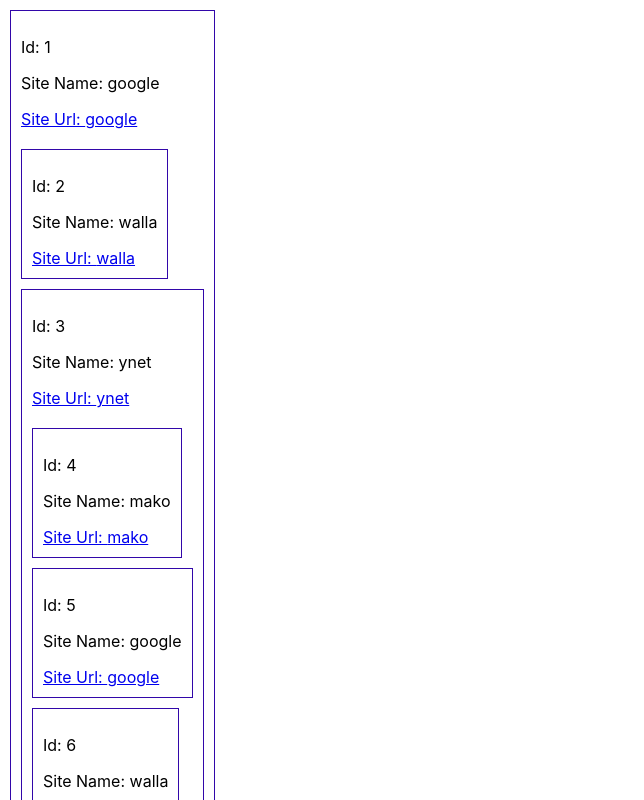
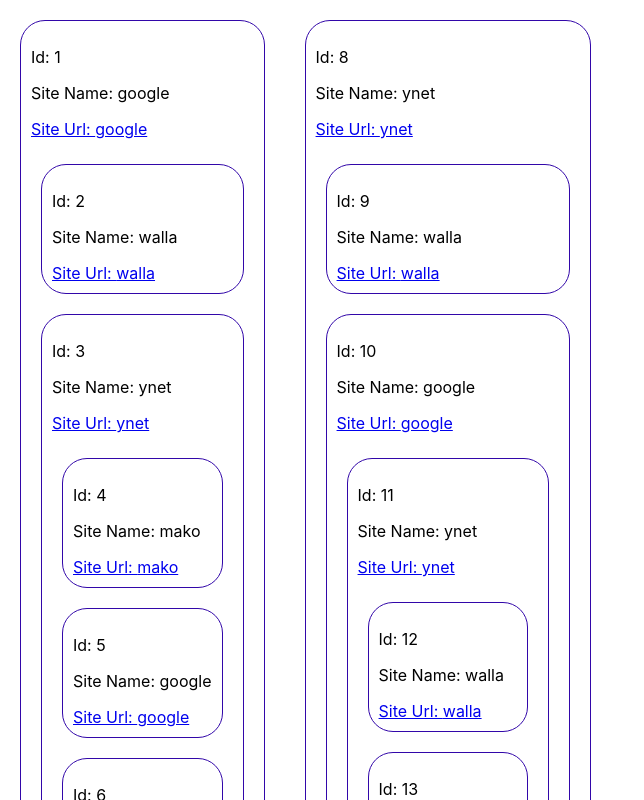
Before and after one commit to brachabachar/elad-test, a React (Create React App) app: page / in a window 1280 px wide. Shown: the top 800 px of the page, without its empty margins (0-644 px from the left). Built offline with nearby package versions, Linux system fonts and the light colour scheme.

Commit message:
added style

```diff
--- a/src/App.jsx
+++ b/src/App.jsx
@@ -3,7 +3,7 @@
 function App() {
 
   return (
-    <div >
+    <div className='container'>
       <SiteDisplay sites={sites} />
     </div>
   );
--- a/src/components/SiteDisplay.jsx
+++ b/src/components/SiteDisplay.jsx
@@ -3,7 +3,7 @@
 
 function SiteDisplay({ sites }) {
     return (
-        <div>
+        <>
             {sites?.map(site => {
                 return (
                     <div className='cards-container'>
@@ -12,7 +12,7 @@
                     </div>
                 );
             })}
-        </div>
+        </>
     );
 }
 export default SiteDisplay;
--- a/src/components/card.css
+++ b/src/components/card.css
@@ -2,14 +2,15 @@
    padding: 5px;
    margin: 5px;
 }
-
+div.container {
+    display: flex;
+}
 .cards-container {
     border: 1px rgb(50, 7, 169) solid;
-    margin: 10px;
-    display: flex;
-    flex-direction: column;
-    flex-wrap: nowrap;
-    justify-content: center;
-    align-items: flex-start;
-    max-width: max-content;
+    border-radius: 25px;
+    margin: 20px;
+    height: fit-content;
 }
+.container{
+    background-color: white;
+}
```
